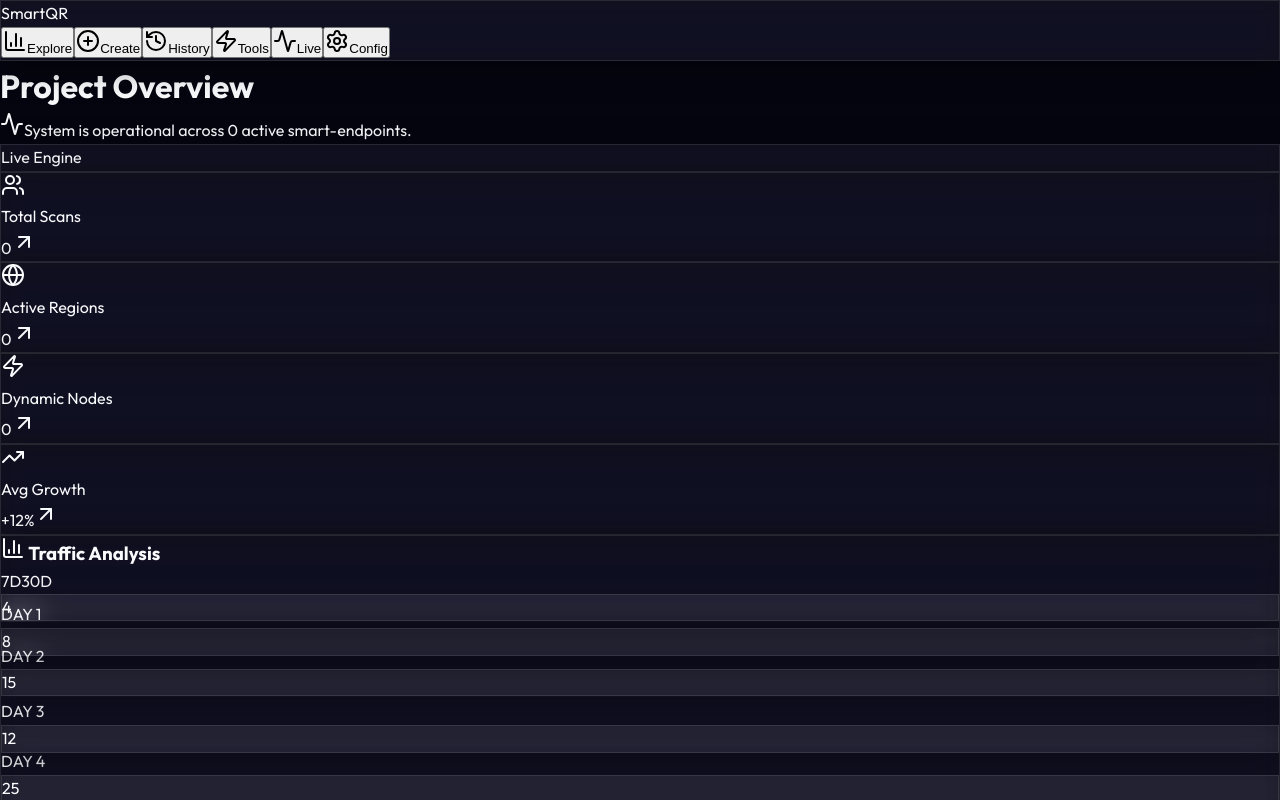
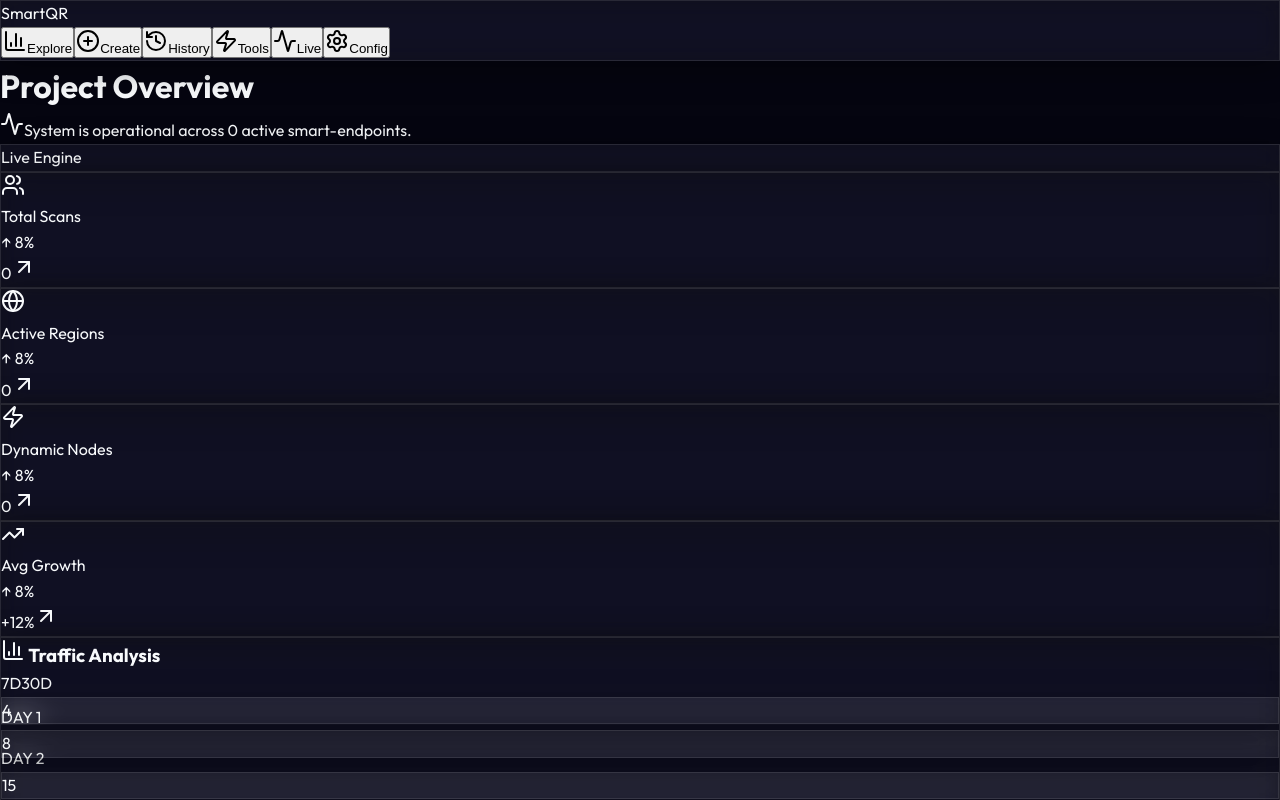
Before and after one commit to nahomWM/Quantum-Qr-Code, a React app in the folder client/: page / in a window 1280 px wide. Shown: the top 800 px of the page. Built offline with nearby package versions, Linux system fonts and the light colour scheme; the HTML template or start-up script is replaced by a standard one.

Commit message:
Enhance Dashboard with real-time trend indicators and growth visualizations

```diff
--- a/client/src/components/Dashboard.jsx
+++ b/client/src/components/Dashboard.jsx
@@ -90,10 +90,15 @@
                             <stat.icon className="w-6 h-6" />
                         </div>
                         <div>
-                            <p className="text-text-secondary text-xs font-black uppercase tracking-[0.2em] mb-1">{stat.label}</p>
-                            <div className="flex items-center justify-between">
-                                <span className="text-4xl font-black italic">{stat.value}</span>
-                                <ArrowUpRight className="w-5 h-5 opacity-20" />
+                            <div>
+                                <div className="flex items-center justify-between mb-1">
+                                    <p className="text-text-secondary text-xs font-black uppercase tracking-[0.2em]">{stat.label}</p>
+                                    <span className="text-[10px] font-bold text-emerald-400">↑ {stat.growth || '8%'}</span>
+                                </div>
+                                <div className="flex items-center justify-between">
+                                    <span className="text-4xl font-black italic">{stat.value}</span>
+                                    <ArrowUpRight className="w-5 h-5 opacity-20" />
+                                </div>
                             </div>
                         </div>
                     </motion.div>
```
